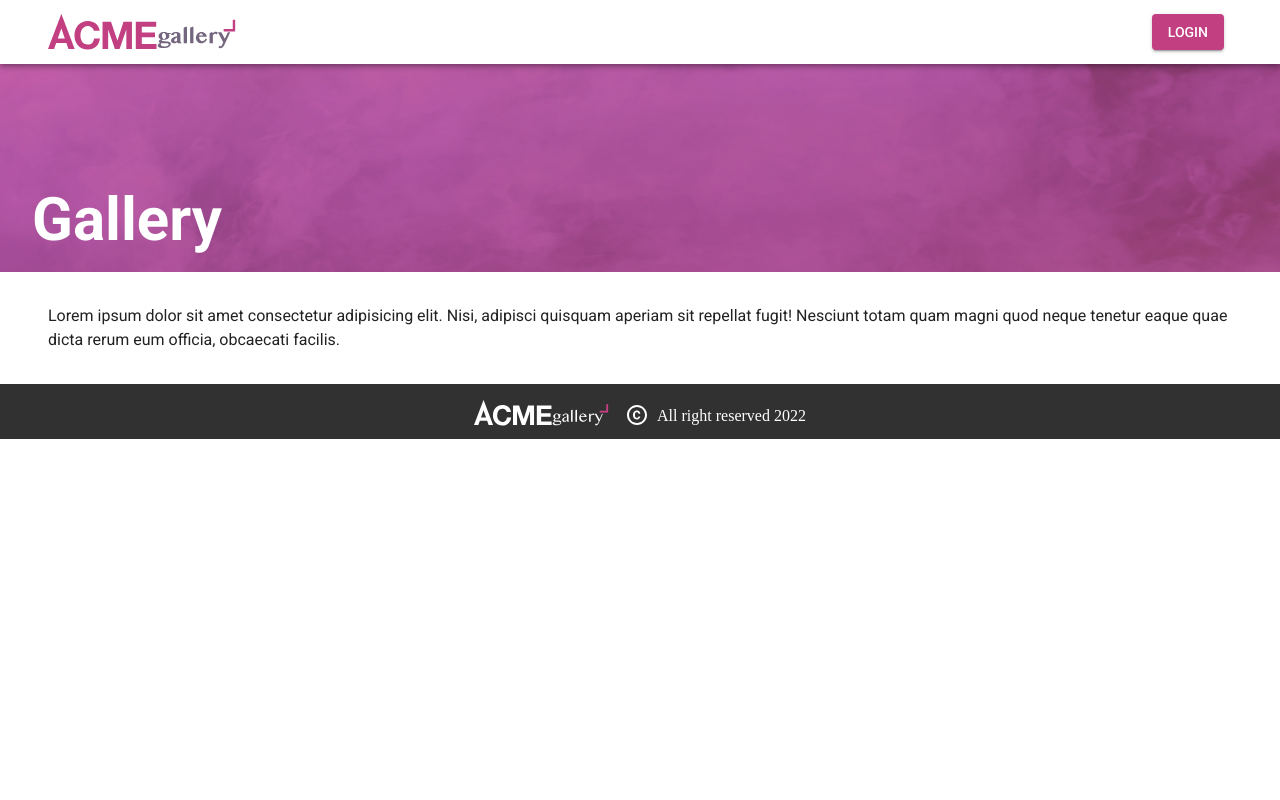
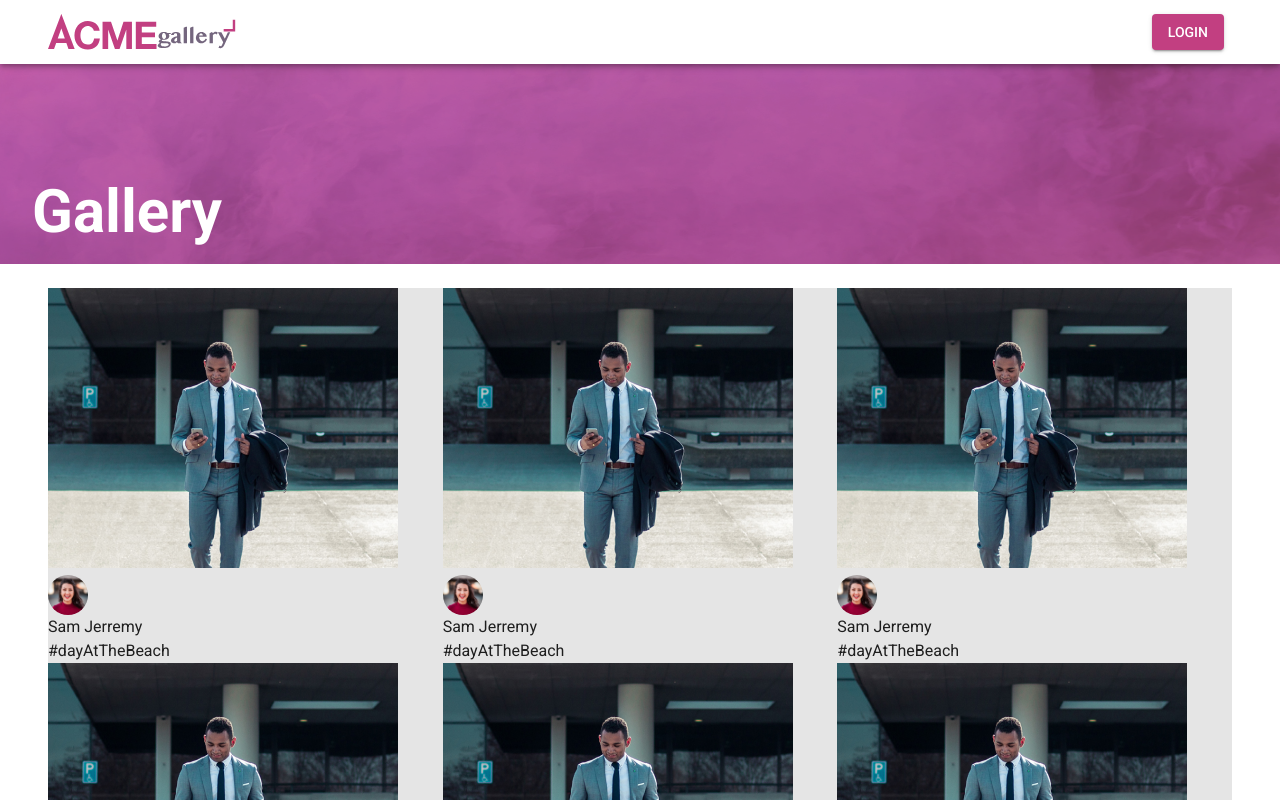
Before and after one commit to devdaniela/react-gallery-mui, a React (Vite) app: page / in a window 1280 px wide. Shown: the top 800 px of the page. Built offline with nearby package versions, Linux system fonts and the light colour scheme.

Commit message:
Agregado las cards a mostrar en forma de grid

```diff
--- a/src/gallery/components/Header.jsx
+++ b/src/gallery/components/Header.jsx
@@ -22,6 +22,7 @@ export const Header = () => {
             direction="row"
             alignContent="end"
             height={ 208 }
+            marginTop={7}
             color="white"
             sx={{
                 backgroundImage: `url( ${ BackgroundHeader} )`,
--- a/src/gallery/components/NavBar.jsx
+++ b/src/gallery/components/NavBar.jsx
@@ -10,7 +10,7 @@ export const NavBar = ({ openDrawer, setOpenDrawer }) => {
 
 
   return (
-    <AppBar position="sticky" sx={{ backgroundColor: 'inherit', color: 'inherit' }}>
+    <AppBar position="fixed" sx={{ backgroundColor: 'white', color: 'inherit' }}>
       <Grid
         container
         direction="row"
--- a/src/gallery/pages/GalleryPage.jsx
+++ b/src/gallery/pages/GalleryPage.jsx
@@ -1,17 +1,55 @@
-import { Typography } from '@mui/material';
+import { Grid, Box, Avatar, Typography } from '@mui/material';
 
 import { GalleryLayout } from '../layout/GalleryLayout';
 
+import imgCard from '../../assets/img/card.png';
+import imgAvatar from '../../assets/img/avatar.png';
 
 export const GalleryPage = () => {
+
+  const cards = [1,2,3,4,5,6,7,8];
+
   return (
     <GalleryLayout>
 
-      <Typography>Lorem ipsum dolor sit amet consectetur adipisicing elit. Nisi, adipisci quisquam aperiam sit repellat fugit! Nesciunt totam quam magni quod neque tenetur eaque quae dicta rerum eum officia, obcaecati facilis.</Typography>
+      {/* <Typography>Lorem ipsum dolor sit amet consectetur adipisicing elit. Nisi, adipisci quisquam aperiam sit repellat fugit! Nesciunt totam quam magni quod neque tenetur eaque quae dicta rerum eum officia, obcaecati facilis.</Typography> */}
 
       {/*  NothinSelected */}
 
-      {/* NoteView */}
+      {/* GalleryView */}
+
+      <Grid
+        container
+        direction="row"
+        alignItems="center"
+      >
+        {
+          cards.map( card => (
+            <Grid item
+                key={ card }
+                xs={ 12 }
+                md={ 6 }
+                lg={ 4 }
+                xl={ 3 }
+                sx={{ backgroundColor:'secondary.light' }}
+            >
+              <Box
+                  component="img"
+                  sx={{ width: { xs: 335, sm: 350 } }}
+                  alt="ACMEgallery"
+                  src={ imgCard }
+              />
+              <Box>
+                <Avatar alt="avatar" src={ imgAvatar } />
+                <Typography>Sam Jerremy</Typography>
+                <Typography color="inherit">#dayAtTheBeach</Typography>
+              </Box>
+            </Grid>
+          ))
+
+        }
+      </Grid>
+
 
     </GalleryLayout>
   )
```
